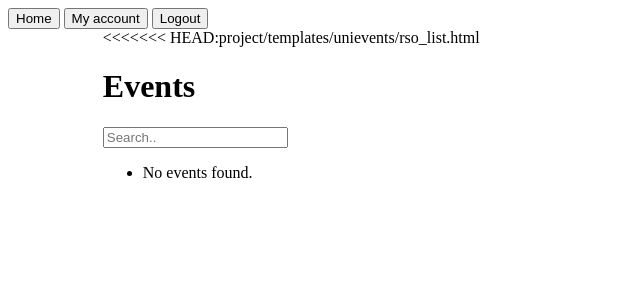
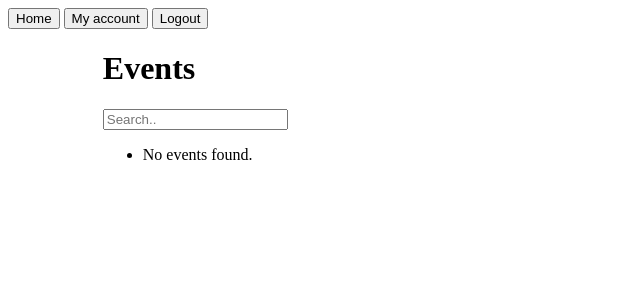
Before and after one commit to dukeofdylan/COP4710_Project, a Django app: page /events/list in a window 1280 px wide. Shown: the top 300 px of the page, without its empty margins (0-640 px from the left). Run offline with Django 3.2, Linux system fonts and the light colour scheme; the visitor is signed in with stand-in values (Sample User, id 1); data that the repository does not hold is empty; some libraries are stand-ins or nearby versions.

Commit message:
removed mergetool files

```diff
--- a/project/templates/unievents/event_list.html
+++ b/project/templates/unievents/event_list.html
@@ -2,7 +2,6 @@
 
 {% block content %}
 <div class="content-wrap">
-<<<<<<< HEAD:project/templates/unievents/rso_list.html
     <h1>Events</h1>
 
     <input type="text" id="search__bar" onkeyup="searchFunction()" placeholder="Search..">
```
Also changed, not shown: 2 other files.
